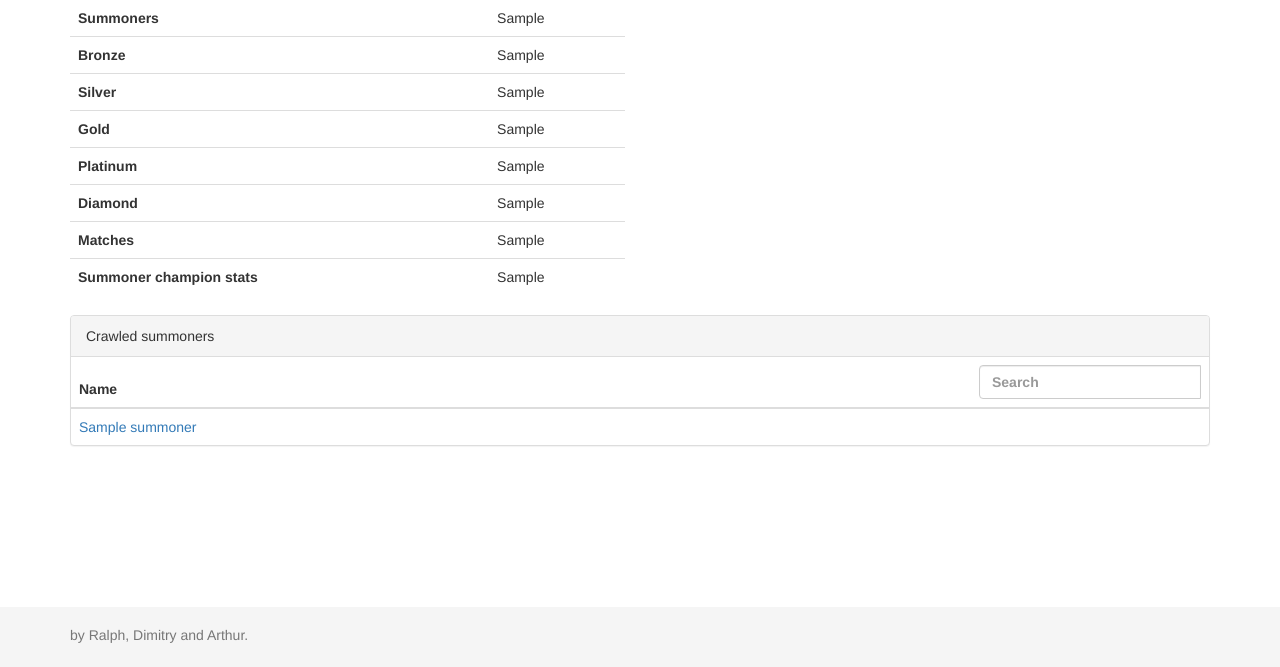
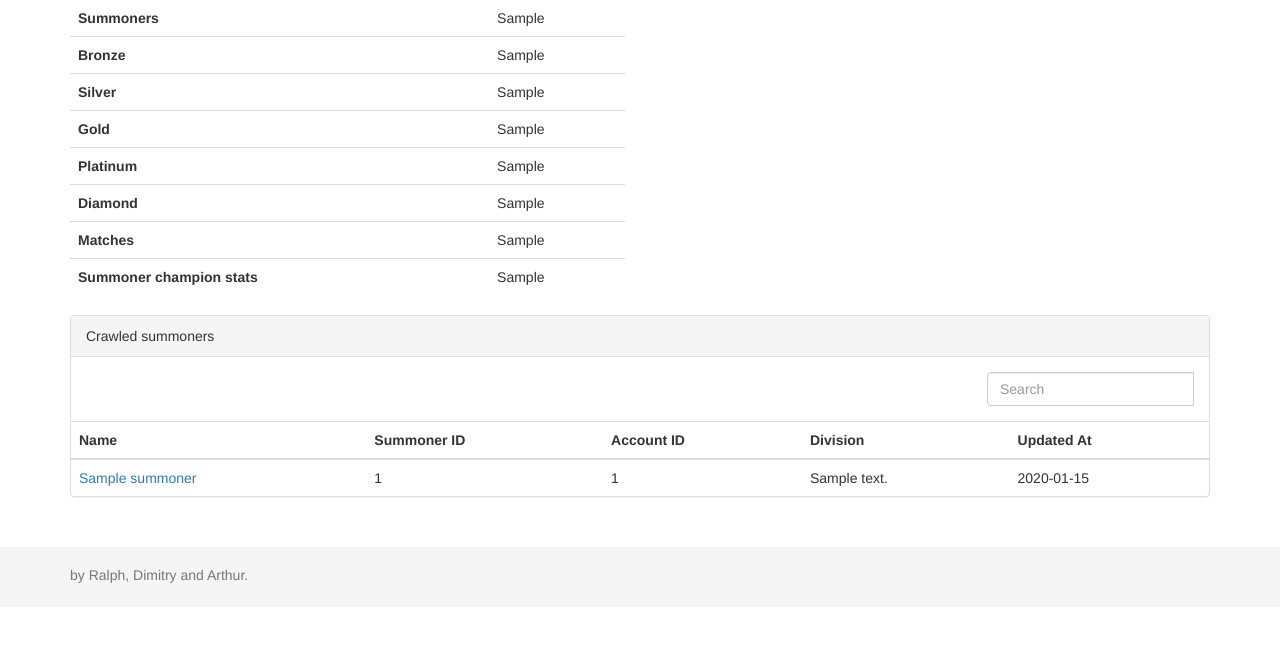
Before and after one commit to dverstee/MLProject, a Django app: template lolpredictor/templates/predictor/crawlstats.html in a window 1280 px wide. Shown: the part 193-860 px from the top of the page. After the commit the page ends 776 px from the top, so only its background shows below. Run offline with Django 3.2, Linux system fonts and the light colour scheme; the template is opened without the code that fills it: most values are stand-ins (such as "Sample title", 1, 10 or a date in 2020); parts of the project's set-up code (start-up, migrations or seed data) failed here and were passed over; some libraries are stand-ins or nearby versions.

Commit message:
iets meer info in summonertabel

```diff
--- a/lolpredictor/predictor/views/util.py
+++ b/lolpredictor/predictor/views/util.py
@@ -258,7 +258,7 @@ def ranktoint(rank):
 	elif rank == "II":
 		return 2
 	elif rank == "III":
-	 return 3
+		return 3
 	elif rank == "IV":
 		return 4
 	elif rank == "V":
@@ -270,7 +270,7 @@ def tiertoint(tier):
 	elif tier == "SILVER":
 		return 2
 	elif tier == "GOLD":
-	 return 3
+		return 3
 	elif tier == "PLATINUM":
 		return 4
 	elif tier == "DIAMOND":
--- a/lolpredictor/settings.py
+++ b/lolpredictor/settings.py
@@ -27,6 +27,8 @@ TEMPLATE_DEBUG = True
 
 ALLOWED_HOSTS = []
 
+INTERNAL_IPS = ('127.0.0.1',)
+
 
 # Application definition
 
@@ -39,7 +41,8 @@ INSTALLED_APPS = (
     'django.contrib.messages',
     'django.contrib.staticfiles',
     'lolpredictor.predictor',
-    'django.contrib.webdesign'
+    'django.contrib.webdesign',
+    'debug_toolbar',
 )
 
 MIDDLEWARE_CLASSES = (
@@ -49,6 +52,7 @@ MIDDLEWARE_CLASSES = (
     'django.contrib.auth.middleware.AuthenticationMiddleware',
     'django.contrib.messages.middleware.MessageMiddleware',
     'django.middleware.clickjacking.XFrameOptionsMiddleware',
+    'debug_toolbar.middleware.DebugToolbarMiddleware',
 )
 
 ROOT_URLCONF = 'lolpredictor.urls'
--- a/lolpredictor/templates/predictor/crawlstats.html
+++ b/lolpredictor/templates/predictor/crawlstats.html
@@ -21,28 +21,36 @@
 	</div>
 
 	<div class="panel panel-default">
-		<div class="panel-heading">Crawled summoners</div>
+		<div class="panel-heading">
+			Crawled summoners
+		</div>
+		<div class="panel-body">
+			<div class="input-group pull-right">
+				<input type="text" class="form-control" id="summonerSearch" placeholder="Search" /><br />
+			</div>
+		</div>
 		<table class="table">
 			<thead>
 				<tr>
 					<th>Name</th>
-						<th>
-							<div class="input-group pull-right">
-								<input type="text" class="form-control" id="summonerSearch" placeholder="Search" /><br />
-							</div>
-						</th>
+					<th>Summoner ID</th>
+					<th>Account ID</th>
+					<th>Division</th>
+					<th>Updated At</th>
 				</tr>
 			</thead>
 			<tbody>
 				{% for summoner in summoners %}
 					<tr class="summoner">
-							<td><a href="{% url 'predictor:search' %}?sn={{ summoner.name|urlencode }}">{{ summoner.name }}</a></td>
-							<td></td>
+						<td><a href="{% url 'predictor:search' %}?sn={{ summoner.name|urlencode }}">{{ summoner.name|safe }}</a></td>
+						<td>{{ summoner.summoner_id }}</td>
+						<td>{{ summoner.account_id }}</td>
+						<td>{{ summoner.getDivision }}</td>
+						<td>{{ summoner.updated_at|date:"Y-m-d" }}</td>
 					</tr>
 				{% endfor %}
 			</tbody>
 		</table>
-		</div>
 	</div>
 {% endblock %}
 
--- a/lolpredictor/templates/predictor/search.html
+++ b/lolpredictor/templates/predictor/search.html
@@ -2,7 +2,7 @@
 
 {% block title %}
 	{% if summoner %}
-		{{ summoner.name }} <small>(#{{ summoner.summoner_id }})</small>
+		{{ summoner.name|safe }} <small>(#{{ summoner.summoner_id }})</small>
 	{% elif query %}
 		<small>No results found for</small> {{ query }}
 	{% else %}
--- a/lolpredictor/urls.py
+++ b/lolpredictor/urls.py
@@ -6,6 +6,6 @@ admin.autodiscover()
 
 urlpatterns = patterns('',
 	url(r'^$', TemplateView.as_view(template_name='home.html'), name='home'),
-	url(r'^predictor/', include('lolpredictor.predictor.url', namespace='predictor')),
+	url(r'^predictor/', include('lolpredictor.predictor.urls', namespace='predictor')),
     url(r'^admin/', include(admin.site.urls)),
 )
```
Also changed, not shown: lolpredictor/predictor/models.py (+11 -1 lines), lolpredictor/predictor/urls.py (renamed from lolpredictor/predictor/url.py). Lines whose indentation alone changed are shown as unchanged.
